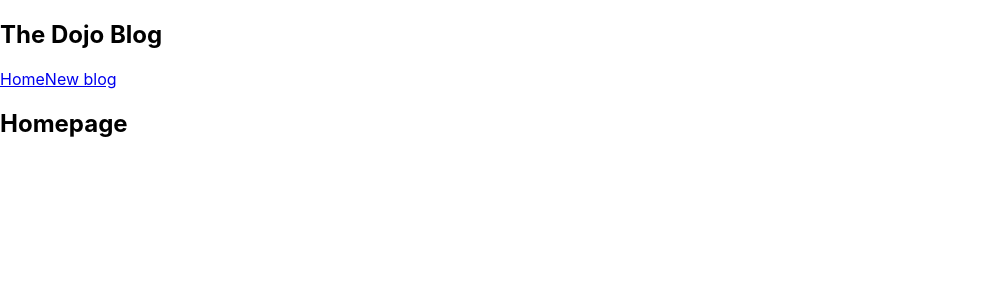
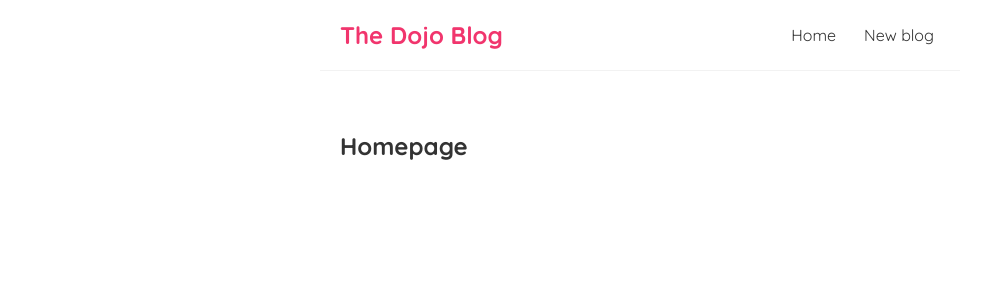
Before and after one commit to jsenger/dojo-blog, a React (Create React App) app: page / in a window 1280 px wide. Shown: the top 300 px of the page, without its empty margins (0-996 px from the left). Built offline with nearby package versions, Linux system fonts and the light colour scheme.

Commit message:
Add styles

```diff
--- a/src/index.css
+++ b/src/index.css
@@ -1,13 +1,35 @@
-body {
+@import url("https://fonts.googleapis.com/css2?family=Quicksand:wght@300;400;500;600;700&display=swap");
+
+/* base styles */
+* {
   margin: 0;
-  font-family: -apple-system, BlinkMacSystemFont, 'Segoe UI', 'Roboto', 'Oxygen',
-    'Ubuntu', 'Cantarell', 'Fira Sans', 'Droid Sans', 'Helvetica Neue',
-    sans-serif;
-  -webkit-font-smoothing: antialiased;
-  -moz-osx-font-smoothing: grayscale;
+  font-family: "Quicksand";
+  color: #333;
 }
-
-code {
-  font-family: source-code-pro, Menlo, Monaco, Consolas, 'Courier New',
-    monospace;
+.navbar {
+  padding: 20px;
+  display: flex;
+  align-items: center;
+  max-width: 600px;
+  margin: 0 auto;
+  border-bottom: 1px solid #f2f2f2;
 }
+.navbar h1 {
+  color: #f1356d;
+}
+.navbar .links {
+  margin-left: auto;
+}
+.navbar a {
+  margin-left: 16px;
+  text-decoration: none;
+  padding: 6px;
+}
+.navbar a:hover {
+  color: #f1356d;
+}
+.content {
+  max-width: 600px;
+  margin: 40px auto;
+  padding: 20px;
+}
```
